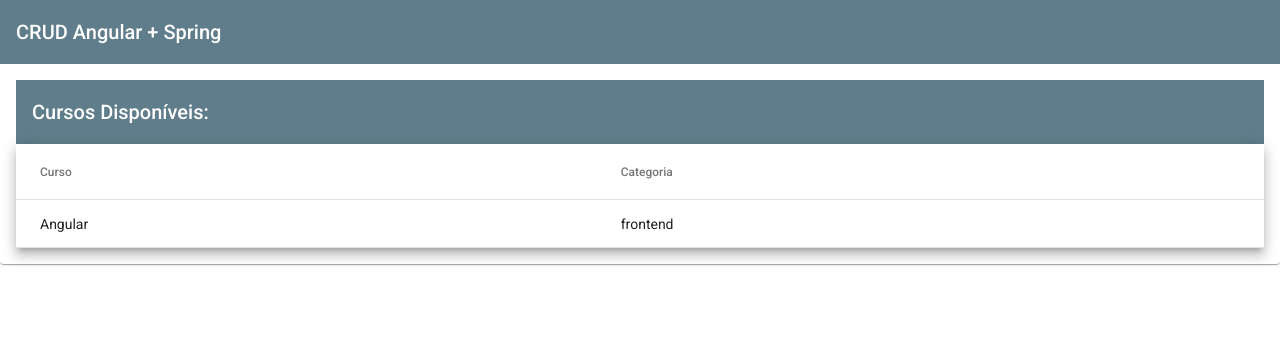
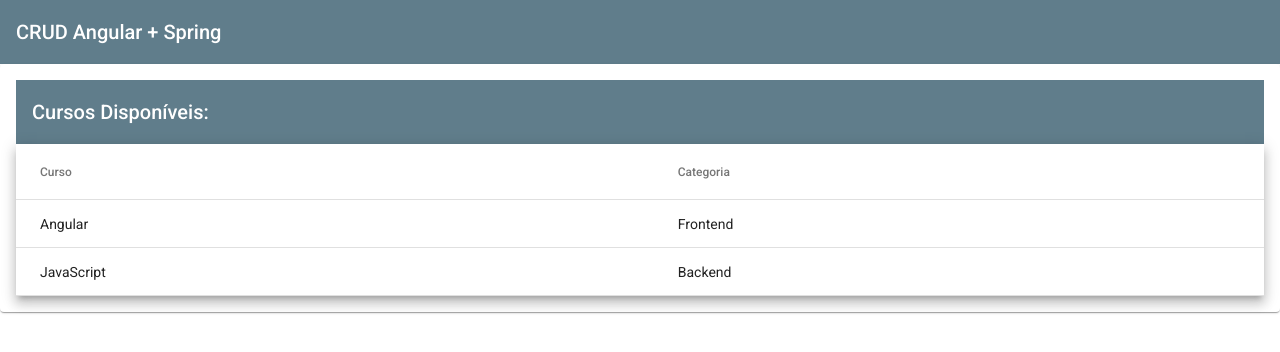
Before and after one commit to zomcarlos/angular, an Angular app: page /cursos in a window 1280 px wide. Shown: the top 352 px of the page. Built offline with nearby package versions, Linux system fonts and the light colour scheme.

Commit message:
adicionando outro curso

```diff
--- a/src/app/courses/courses/courses.component.ts
+++ b/src/app/courses/courses/courses.component.ts
@@ -12,8 +12,13 @@ export class CoursesComponent implements OnInit {
     {
       _id: "01",
       name: "Angular",
-      category: "frontend"
+      category: "Frontend"
       //table sample to be exhibited;
+    },
+    {
+      _id: "02",
+      name: "JavaScript",
+      category: "Backend"
     }
   ];
   displayedColumns = ['name', 'category'];
```
